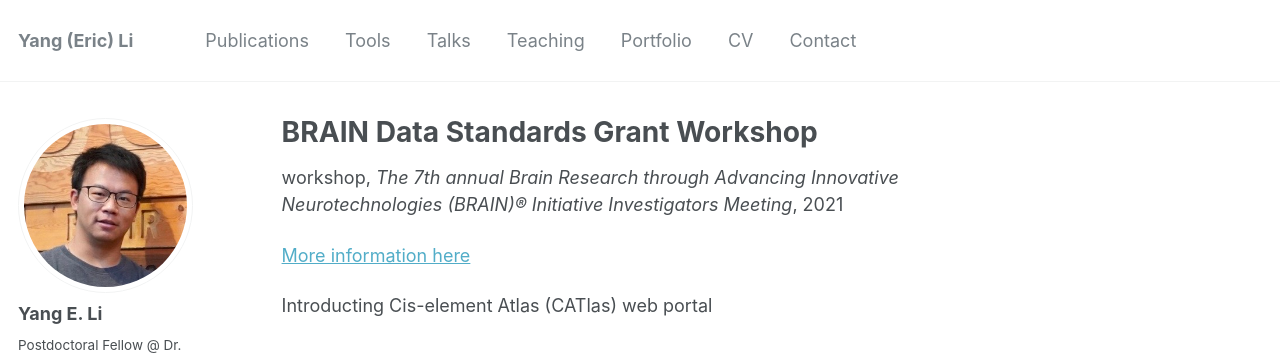
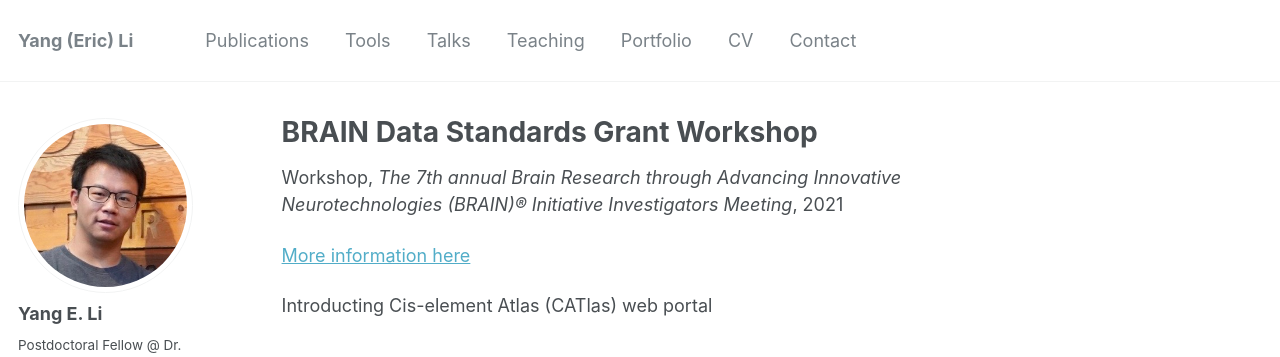
Before and after one commit to yal054/yal054.github.io, a Jekyll site: the page built from _teaching/2021-06-15-teaching-2.md, in a window 1280 px wide. Shown: the top 357 px of the page. Built offline with Jekyll 4.4.1, drawn with Linux system fonts in a browser that asks for light colours; some web fonts are replaced.

```diff
--- a/_teaching/2021-06-15-teaching-2.md
+++ b/_teaching/2021-06-15-teaching-2.md
@@ -1,7 +1,7 @@
 ---
 title: "BRAIN Data Standards Grant Workshop"
 collection: teaching
-type: "workshop"
+type: "Workshop"
 permalink: /teaching/2021-06-15-teaching-2
 venue: "The 7th annual Brain Research through Advancing Innovative Neurotechnologies (BRAIN)® Initiative Investigators Meeting"
 date: 2021-06-15
```
Also changed, not shown: _teaching/2021-10-01-teaching-3.md (+1 -1 lines).
